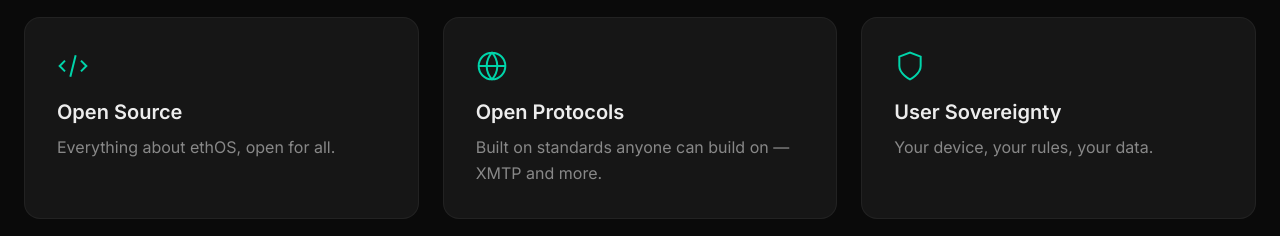
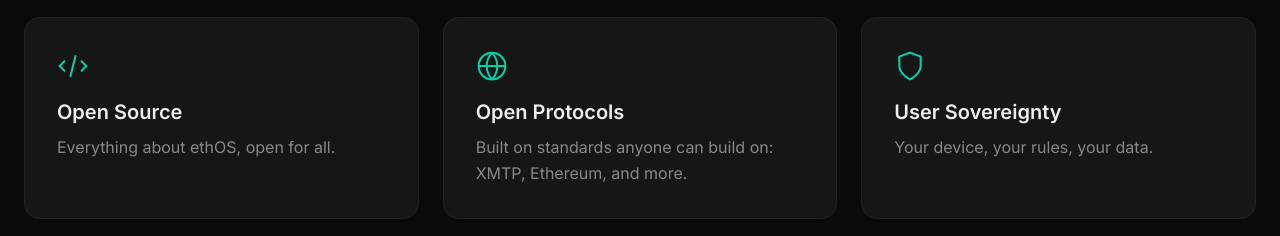
Before and after one commit to EthereumPhone/FreedomFactorySite, a Next.js app: page / in a window 1280 px wide. Shown: the part 1380-1616 px from the top of the page. Built offline with nearby package versions, Linux system fonts and the light colour scheme.

Commit message:
Update Vision.tsx

```diff
--- a/src/components/Vision.tsx
+++ b/src/components/Vision.tsx
@@ -12,7 +12,7 @@
   },
   {
     title: "Open Protocols",
-    description: "Built on standards anyone can build on — XMTP and more.",
+    description: "Built on standards anyone can build on: XMTP, Ethereum, and more.",
     icon: (
       <svg width="32" height="32" viewBox="0 0 24 24" fill="none" stroke="currentColor" strokeWidth="1.5">
         <path d="M12 2a10 10 0 100 20 10 10 0 000-20zM2 12h20M12 2a15.3 15.3 0 014 10 15.3 15.3 0 01-4 10 15.3 15.3 0 01-4-10A15.3 15.3 0 0112 2z" />
```
